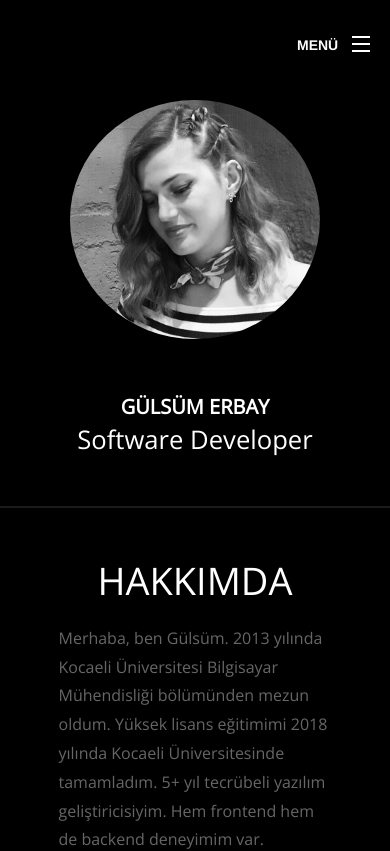
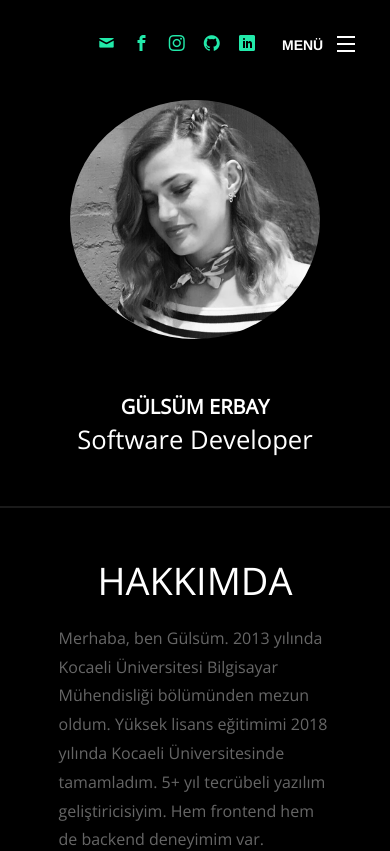
Before and after one commit to gulsumerbay/portfolio, a website: page index.html in a window 390 px wide. Shown: the top 851 px of the page. Drawn offline with nearby package versions, Linux system fonts and the light colour scheme; files whose address does not match are found by name.

Commit message:
mobile icons updated.

```diff
--- a/css/custom.css
+++ b/css/custom.css
@@ -1 +1,12 @@
 /* Your custom css code goes here */
+m-l{
+    margin-right: 10px;
+}
+left-nav{
+    position: 'absolute';
+    left: '0px';
+}
+
+a, .left-nav a {
+    margin-right: 15px;
+  }
--- a/index.html
+++ b/index.html
@@ -21,8 +21,18 @@
 <body>
 
     <!-- START: header -->
-    <header role="banner" class="probootstrap-header" style="position: fixed; background-color: black;">
+    <header role="banner" class="probootstrap-header" style="position: fixed; background-color: black; padding-bottom: 0px;">
         <div class="container">
+
+            <div class="left-nav" >
+              <a href="mailto:glsm.erbay@gmail.com"><i class="icon-mail"></i></a></li>
+                <a href="https://www.facebook.com/gulsumerbayy/"><i class="icon-facebook2"></i></a></li>
+                <a href="https://www.instagram.com/gulsummerbayy/"><i class="icon-instagram2"></i></a></li>
+                <a href="https://github.com/gulsumerbay"><i class="icon-github2"></i></a></li>
+               <a href="https://www.linkedin.com/in/gulsumerbay/"><i class="icon-linkedin2"></i></a></li>
+            </div>
+
+
             <a href="#" class="probootstrap-burger-menu visible-xs"><i>Menü</i></a>
             <div class="mobile-menu-overlay"></div>
 
@@ -35,12 +45,7 @@
                     <a href="eng/index.html">ENG <span class="flag-icon flag-icon-gb"></span></a>
 
                 </ul>
-                <ul class="probootstrap-right-nav">
-                    <li><a href="mailto:glsm.erbay@gmail.com"><i class="icon-mail"></i></a></li>
-                    <li><a href="https://www.instagram.com/gulsummerbayy/"><i class="icon-instagram2"></i></a></li>
-                    <li><a href="https://github.com/gulsumerbay"><i class="icon-github2"></i></a></li>
-                    <li><a href="https://www.linkedin.com/in/gulsumerbay/"><i class="icon-linkedin2"></i></a></li>
-                </ul>
+
             </nav>
         </div>
     </header>
--- a/js/custom.js
+++ b/js/custom.js
@@ -1,10 +1,37 @@
+
 jQuery(document).ready(function() {
 
 	"use strict";
+	if( !isMobile.any() ) {
+		$('.left-nav').css({
+			position: 'absolute',
+			right: '120px'
+			}
+		);
+	}
 	// Your custom js code goes here.
 
 });
-
+	var isMobile = {
+		Android: function() {
+			return navigator.userAgent.match(/Android/i);
+		},
+			BlackBerry: function() {
+			return navigator.userAgent.match(/BlackBerry/i);
+		},
+			iOS: function() {
+			return navigator.userAgent.match(/iPhone|iPad|iPod/i);
+		},
+			Opera: function() {
+			return navigator.userAgent.match(/Opera Mini/i);
+		},
+			Windows: function() {
+			return navigator.userAgent.match(/IEMobile/i);
+		},
+			any: function() {
+			return (isMobile.Android() || isMobile.BlackBerry() || isMobile.iOS() || isMobile.Opera() || isMobile.Windows());
+		}
+	};
 $( "a" ).click(function() {
 	$('.probootstrap-burger-menu').removeClass('active');
 		$('body').removeClass('show');
```
Also changed, not shown: eng/index.html (+8 -6 lines).
